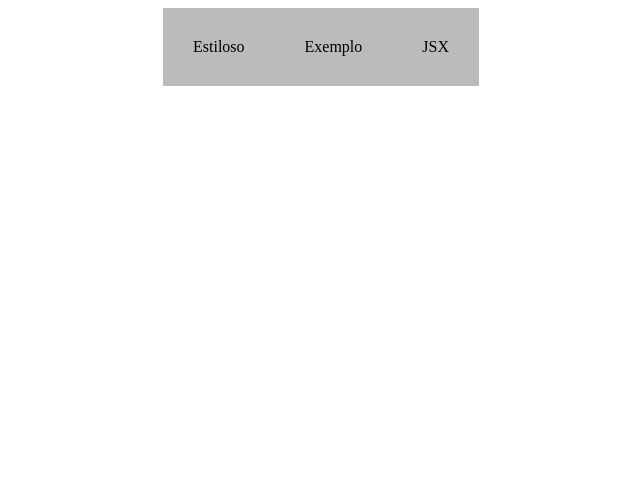
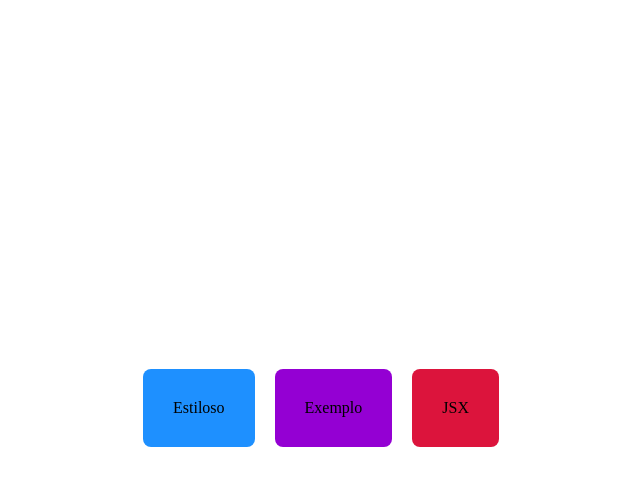
Before and after one commit to Marinakrae/Masterclass_Next_React, a Next.js app in the folder fundamentos/: page / in a window 1280 px wide. Shown: the top 486 px of the page, without its empty margins (319-959 px from the left). Built offline with nearby package versions, Linux system fonts and the light colour scheme.

Commit message:
Navegador concluído

```diff
--- a/fundamentos/src/components/Navegador.jsx
+++ b/fundamentos/src/components/Navegador.jsx
@@ -4,7 +4,9 @@
 export default function Navegador(props){
     return (
         <Link href={props.destino}>
-            <div className={styles.navegador}>
+            <div className={styles.navegador} style={{
+                backgroundColor: props.cor ?? 'dodgerblue'
+            }}>
                 {props.texto}
             </div>
         </Link>
--- a/fundamentos/src/pages/exemplo.jsx
+++ b/fundamentos/src/pages/exemplo.jsx
@@ -1,11 +1,12 @@
 import Cabecalho from "../components/Cabecalho";
+import Layout from "../components/Layout";
 
 export default function Exemplo() { //import de componente jsx
     return (
-        <>
+        <Layout titulo="Usando Componentes">
             <Cabecalho titulo="Next.js e React" />
             <Cabecalho titulo="Aprenda Next na prática" />
-        </>
+        </Layout>
 
     )
 }
--- a/fundamentos/src/pages/index.jsx
+++ b/fundamentos/src/pages/index.jsx
@@ -6,11 +6,13 @@
         <div style={{ //aqui as propriedades n possuem hífen
             display: 'flex',
             justifyContent: 'center',
-            alignItems: 'center'
+            alignItems: 'center',
+            height: '100vh',
+            flexwrap: 'wrap'
         }}>
             <Navegador texto="Estiloso" destino="/estiloso"/>
-            <Navegador texto="Exemplo" destino="/exemplo"/>
-            <Navegador texto="JSX" destino="/jsx"/>
+            <Navegador texto="Exemplo" destino="/exemplo" cor="#9400d3"/>
+            <Navegador texto="JSX" destino="/jsx" cor="crimson"/>
         </div>
 
     )
--- a/fundamentos/src/pages/jsx.jsx
+++ b/fundamentos/src/pages/jsx.jsx
@@ -1,3 +1,5 @@
+import Layout from "../components/Layout"
+
 export default function Jsx() {
     //Aqui antes do return temos código js puro, ao contrário do return (mas se colocar {} ele aceita)
     const titulo = <h1> JSX é um conceito central</h1>
@@ -6,6 +8,7 @@
         return <h2>{"muito legal".toUpperCase()}</h2>
     }
     return (
+        <Layout titulo="Entendendo o JSX">
             <div>
                 {titulo}
                 {subtitulo()}
@@ -13,5 +16,6 @@
                     {JSON.stringify({ nome: 'Marina', idade: 21 })}
                 </p>
             </div>
+        </Layout>
     )
 }
--- a/fundamentos/src/styles/Layout.module.css
+++ b/fundamentos/src/styles/Layout.module.css
@@ -2,13 +2,14 @@
   height: 100vh;
   display: flex;
   flex-direction: column;
+  background-color: #fce6f6;
 }
 
 .cabecalho {
   display: flex;
   justify-content: space-between;
   padding: 10px 20px;
-  background-color: #777;
+  background-color: #ff85da;
 }
 
 .cabecalho h1 {
--- a/fundamentos/src/styles/Navegador.module.CSS
+++ b/fundamentos/src/styles/Navegador.module.CSS
@@ -1,4 +1,5 @@
 .navegador {
-  background-color: #bbb;
   padding: 30px;
+  margin: 10px;
+  border-radius: 8px;
 }
```
Lines whose indentation alone changed are shown as unchanged.
